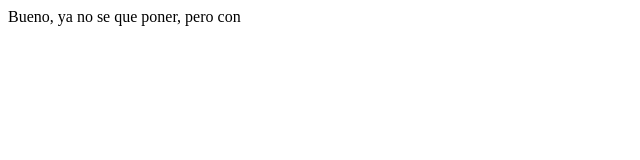
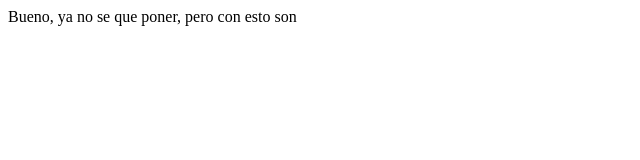
Before and after one commit to DerekDawidson/cursodefront, a plain HTML site: page index.html in a window 1280 px wide. Shown: the full height of the page, 0-640 px from the left. Drawn offline with Linux system fonts and the light colour scheme.

Commit message:
agregue esto son

```diff
--- a/index.html
+++ b/index.html
@@ -7,6 +7,6 @@
     <title>Document</title>
 </head>
 <body>
-    Bueno, ya no se que poner, pero con
+    Bueno, ya no se que poner, pero con esto son
 </body>
 </html>
```
